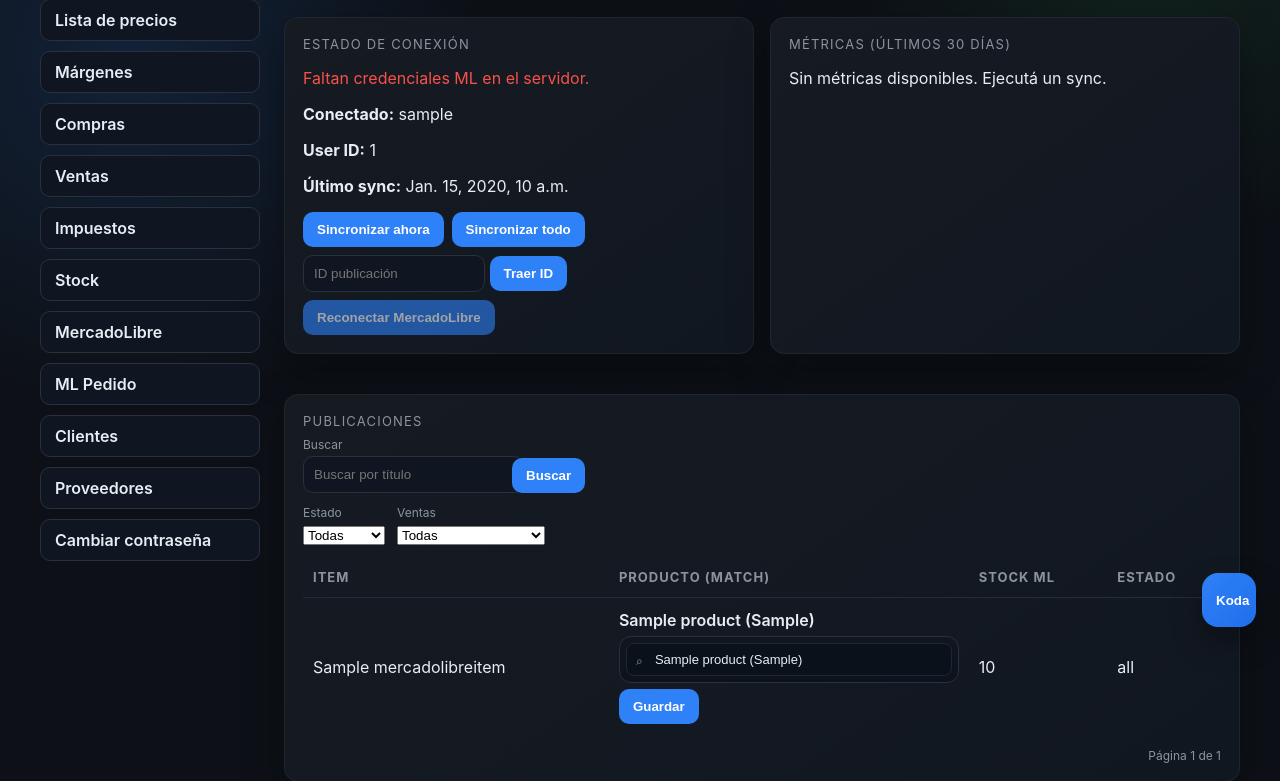
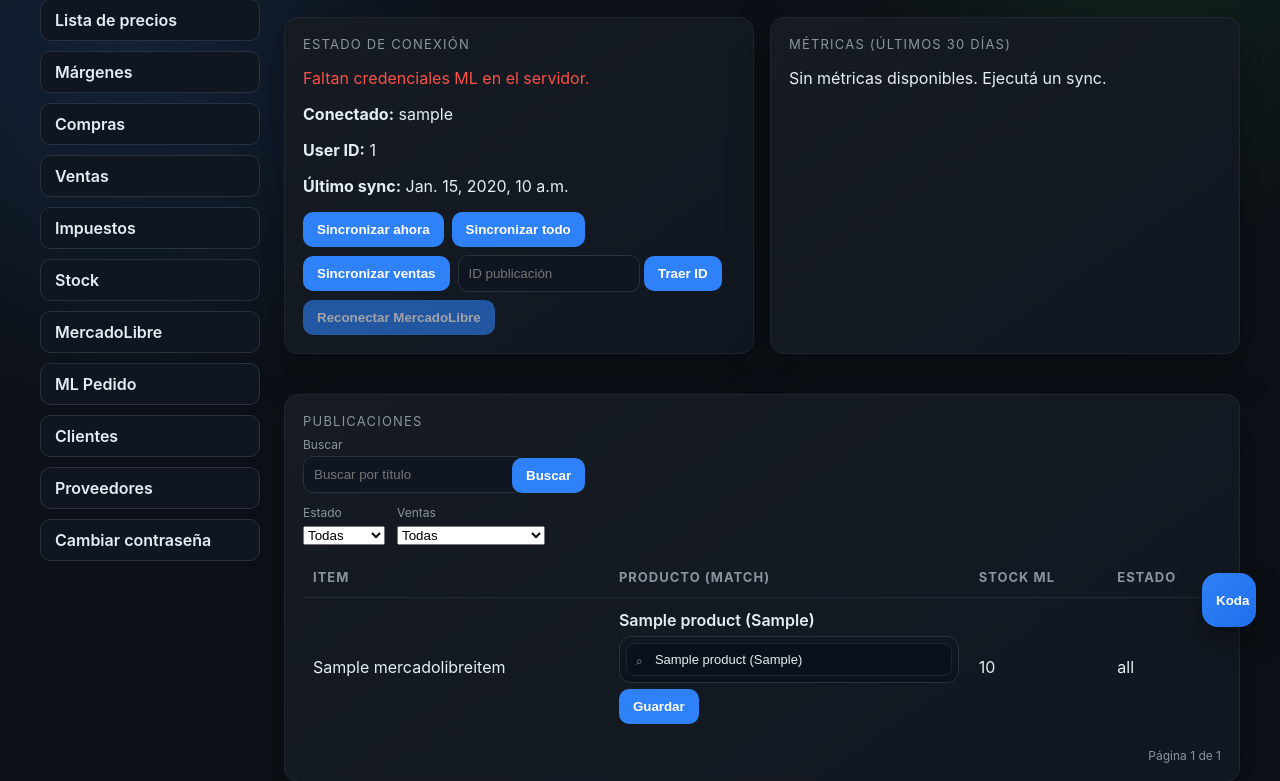
Before and after one commit to Alejogesal/erp, a Django app: page /mercadolibre/ in a window 1280 px wide. Shown: the part 149-930 px from the top of the page. Run offline with Django 5.2, Linux system fonts and the light colour scheme; a user stored in the database is signed in; tables that the repository leaves empty hold one stand-in row (values such as "Sample post").

Commit message:
ML dashboard: agregar botón Sincronizar ventas
Co-Authored-By: Claude Sonnet 4.6 <noreply@anthropic.com>

```diff
--- a/inventory/templates/inventory/mercadolibre_dashboard.html
+++ b/inventory/templates/inventory/mercadolibre_dashboard.html
@@ -32,6 +32,11 @@
                     {% csrf_token %}
                     <input type="hidden" name="action" value="sync_full">
                     <button type="submit">Sincronizar todo</button>
+                </form>
+                <form method="post" style="display:inline;">
+                    {% csrf_token %}
+                    <input type="hidden" name="action" value="sync_orders">
+                    <button type="submit">Sincronizar ventas</button>
                 </form>
                 <form method="post" style="display:inline;">
                     {% csrf_token %}
```
